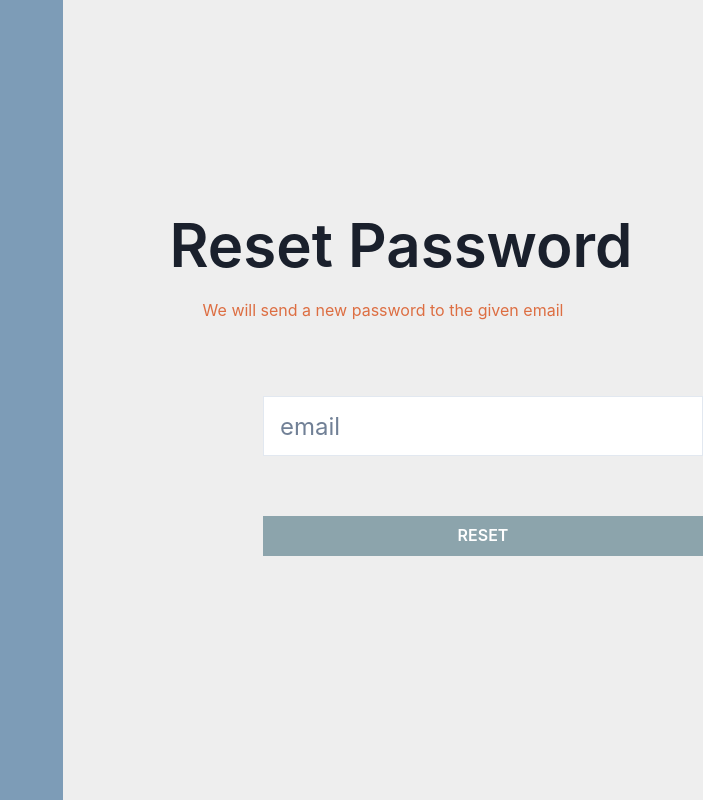
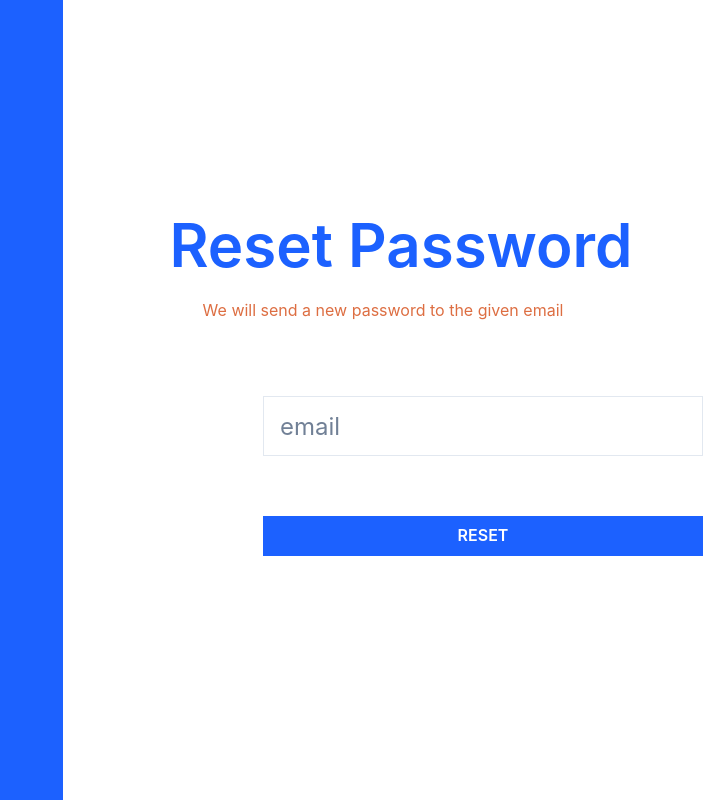
Before and after one commit to CaiusPenn/cyber-dash, a Next.js app: page /reset-pass/reset-request in a window 1280 px wide. Shown: the top 800 px of the page, without its empty margins (577-1280 px from the left). Built offline with nearby package versions, Linux system fonts and the light colour scheme.

Commit message:
Chnaged the colours

```diff
--- a/app/reset-pass/reset-request/page.tsx
+++ b/app/reset-pass/reset-request/page.tsx
@@ -34,12 +34,18 @@ const ResetPassword = () => {
       templateColumns="repeat(2, 1fr)"
       gap={0}
     >
-      <GridItem rowSpan={4} colSpan={1} bg="#7D9CB7"></GridItem>
+      <GridItem rowSpan={4} colSpan={1} bg="#1C61FF"></GridItem>
 
-      <GridItem rowSpan={4} colSpan={1} bg="#EEEEEE">
+      <GridItem rowSpan={4} colSpan={1} bg="#FFFFFF">
         <Stack paddingTop={200}>
           <Stack align="center" paddingBottom={50}>
-            <Text fontSize="6xl" fontWeight={600} paddingLeft={9} margin={0}>
+            <Text
+              fontSize="6xl"
+              fontWeight={600}
+              paddingLeft={9}
+              margin={0}
+              color="#1C61FF"
+            >
               Reset Password
             </Text>
             <Text color="#DD6E42">
@@ -71,7 +77,7 @@ const ResetPassword = () => {
               <Button
                 borderRadius="none"
                 mt={4}
-                bg="#8CA4AC"
+                bg="#1C61FF"
                 type="submit"
                 textColor="white"
               >
```
Also changed, not shown: app/reset-pass/page.tsx (+4 -4 lines).
